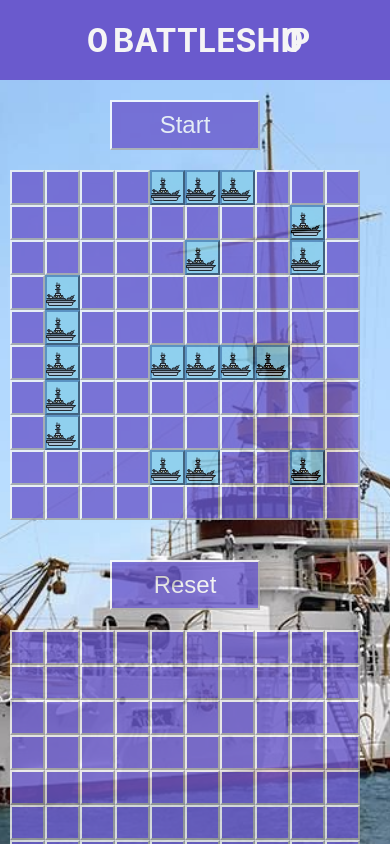
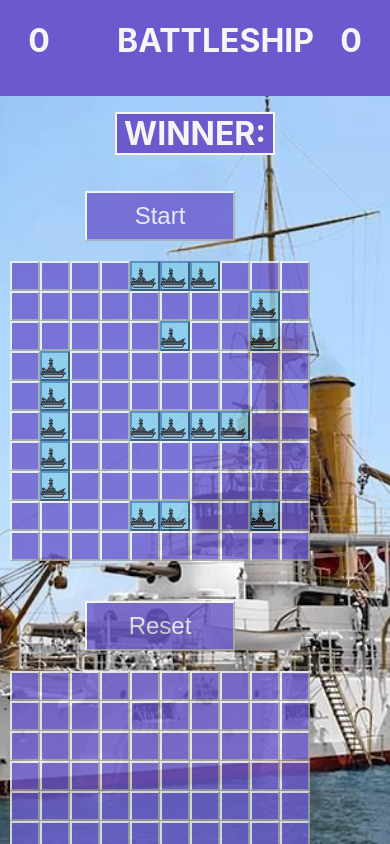
Before and after one commit to AlexErdei73/battle-ship, a React (Create React App) app: page / in a window 390 px wide. Shown: the top 844 px of the page. Built offline with nearby package versions, Linux system fonts and the light colour scheme.

Commit message:
style further for mobile usage

```diff
--- a/src/App.css
+++ b/src/App.css
@@ -2,8 +2,8 @@ body {
   overflow-x: hidden; /* Hide scrollbars */
 }
 .boardCell {
-  width: 35px;
-  height: 35px;
+  width: 30px;
+  height: 30px;
   text-align: center;
   vertical-align: top;
   color: whitesmoke;
@@ -12,8 +12,8 @@ body {
   transition: opacity 500ms;
 }
 .board {
-  width: 350px;
-  height: 350px;
+  width: 300px;
+  height: 300px;
   margin: 20px auto;
   touch-action: none;
 }
@@ -27,14 +27,14 @@ body {
   position: absolute;
   top: 0;
   width: 100%;
-  height: 5rem;
+  height: 6rem;
   background-color: slateblue;
   color: whitesmoke;
 }
 h1 {
   position: absolute;
   width: 40%;
-  right: -35%;
+  right: -36%;
   text-align: center;
   transition: transform 4s linear;
 }
@@ -42,22 +42,28 @@ h1 {
   transform: translateX(-165%);
 }
 .gameArea {
-  margin-top: 5rem;
+  margin-top: 7rem;
   width: 100%;
 }
 .boardContainer {
   display: inline-block;
   width: 50%;
-  min-width: 370px;
+  min-width: 320px;
   margin: auto;
 }
 .left {
   display: inline-block;
   width: 50%;
 }
+.playerScore {
+  margin-right: 60%;
+}
 .right {
   display: inline-block;
   width: 50%;
+}
+.computerScore {
+  margin-left: 60%;
 }
 .playerScore {
   position: static;
@@ -83,3 +89,12 @@ h1 {
 img {
   pointer-events: none;
 }
+.winner {
+  display: block;
+  position: static;
+  width: 40%;
+  margin: 1rem auto;
+  background-color: slateblue;
+  color: whitesmoke;
+  border: 2px solid whitesmoke;
+}
--- a/src/App.js
+++ b/src/App.js
@@ -50,7 +50,7 @@ function App() {
       const winner = result.winner.name;
       newScores[winner] += 1;
       setScores(newScores);
-      title = `GAME OVER, ${winner.toUpperCase()} WON`;
+      title = "GAME OVER";
       buttonNewGameActive = true;
     }
   };
@@ -97,9 +97,10 @@ function App() {
     isUserDraging = true;
   };
 
-  const handleOnMouseEnter = (event) => {
+  const handleOnMouseMove = (event) => {
     if (!isUserDraging) return;
-    const position = getPosition(Number(event.currentTarget.id));
+    const element = document.elementFromPoint(event.clientX, event.clientY);
+    const position = getPosition(Number(element.id));
     translation = addPositions(position, minus(oldPosition));
     const newState = getState(game);
     const board = newState.playerBoard;
@@ -180,6 +181,11 @@ function App() {
         text={title}
       />
       <div className="gameArea">
+        <h1 className="winner">
+          {!gameResult.winner.name
+            ? "WINNER:"
+            : `WINNER: ${gameResult.winner.name.toUpperCase()}`}
+        </h1>
         <div className="boardContainer">
           <button
             className="gameControl"
@@ -194,7 +200,7 @@ function App() {
             disabled={isGameStarted}
             areBoardCellsHidden={areBoardCellsHidden}
             onPointerDown={handleOnMouseDown}
-            onPointerEnter={handleOnMouseEnter}
+            onPointerMove={handleOnMouseMove}
             onPointerUp={handleOnMouseUp}
             onPointerLeave={handleOnMouseUp}
             onDoubleClick={handleDoubleClick}
--- a/src/components/board.jsx
+++ b/src/components/board.jsx
@@ -18,7 +18,7 @@ const Board = (props) => {
             onClick={props.onClick}
             hide={props.areBoardCellsHidden[pos]}
             onPointerDown={props.onPointerDown}
-            onPointerEnter={props.onPointerEnter}
+            onPointerMove={props.onPointerMove}
             onPointerUp={props.onPointerUp}
             onDoubleClick={props.onDoubleClick}
           ></BoardCell>
--- a/src/components/boardcell.jsx
+++ b/src/components/boardcell.jsx
@@ -5,12 +5,12 @@ import missed from "../icons/missed.png";
 
 const BoardCell = (props) => {
   let picture;
-  let pictureSize = "32px";
+  let pictureSize = "27px";
   let pictureStyle = {
     position: "relative",
     left: "-8px",
     bottom: "0",
-    height: "32px",
+    height: "27px",
   };
   const style = {};
   let classNames = "boardCell";
@@ -29,7 +29,7 @@ const BoardCell = (props) => {
       picture = hit;
       style.backgroundColor = "yellow";
       style.borderColor = "red";
-      pictureSize = "15px";
+      pictureSize = "12px";
       pictureStyle = {};
       break;
     case "/":
@@ -38,7 +38,7 @@ const BoardCell = (props) => {
     default:
       picture = "#";
       pictureStyle = {};
-      pictureSize = "32px";
+      pictureSize = "27px";
   }
   if (props.hide) classNames += " hide";
   else classNames += " show";
@@ -50,7 +50,7 @@ const BoardCell = (props) => {
       key={props.pos}
       onClick={props.onClick}
       onPointerDown={props.onPointerDown}
-      onPointerOver={props.onPointerEnter}
+      onPointerMove={props.onPointerMove}
       onPointerUp={props.onPointerUp}
       onDoubleClick={props.onDoubleClick}
       disabled={props.disabled}
```
Also changed, not shown: 1 other file (tests, documents, lock files or other folders).
